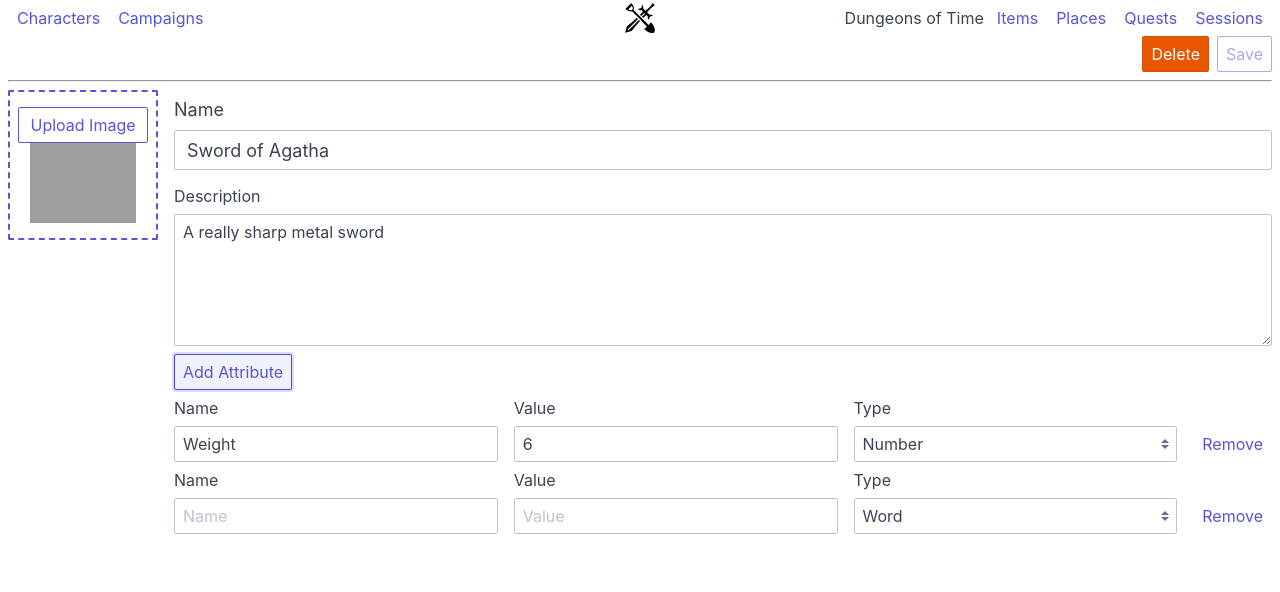
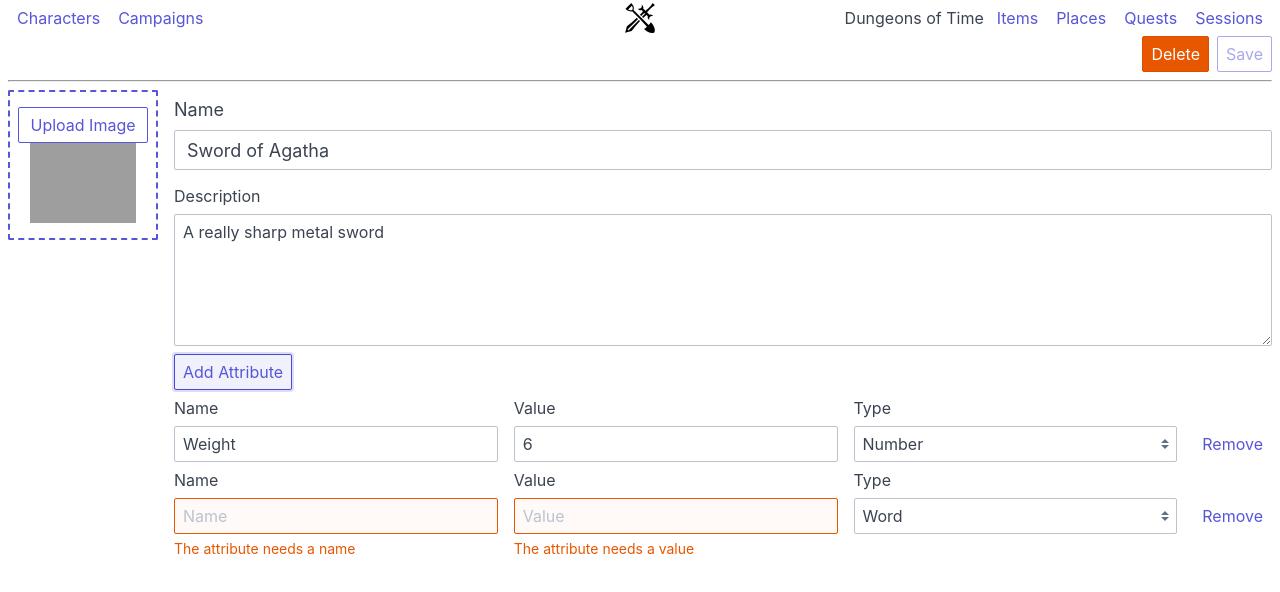
Before and after one commit to calebhiebert/dd, an Angular app in the folder ui/: page /campaigns/1/items/1/edit in a window 1280 px wide. Both pictures are taken after a click on the button "Add Attribute". Shown: the top 592 px of the page. Built offline with nearby package versions, Linux system fonts and the light colour scheme; grey boxes are pictures that could not be loaded.

Commit message:
attribute editor validation

```diff
--- a/ui/src/app/attribute-editor/attribute-editor.component.html
+++ b/ui/src/app/attribute-editor/attribute-editor.component.html
@@ -1,15 +1,49 @@
 <div [formGroup]="formGroup">
   <button class="btn" (click)="addAttribute()">Add Attribute</button>
-  <div formArrayName="attributes" *ngFor="let item of attributeControls; let i = index">
+  <div
+    formArrayName="attributes"
+    *ngFor="let item of attributeControls; let i = index"
+  >
     <div class="columns" [formGroupName]="i">
       <div class="column">
-        <div class="form-group">
+        <div
+          class="form-group"
+          [ngClass]="{ 'has-error': getNameErrors(i) !== null }"
+        >
           <label class="form-label">Name</label>
-          <input class="form-input" formControlName="name" type="text" placeholder="Name" />
+          <input
+            class="form-input"
+            formControlName="name"
+            type="text"
+            placeholder="Name"
+          />
+          <p
+            class="form-input-hint"
+            *ngIf="getNameErrors(i) !== null && getNameErrors(i).required"
+          >
+            The attribute needs a name
+          </p>
+          <p
+            class="form-input-hint"
+            *ngIf="getNameErrors(i) !== null && getNameErrors(i).minlength"
+          >
+            The name cannot be shorter than 3 characters
+          </p>
+          <p
+            class="form-input-hint"
+            *ngIf="getNameErrors(i) !== null && getNameErrors(i).maxlength"
+          >
+            The name cannot be longer than 50 characters
+          </p>
         </div>
       </div>
       <div class="column">
-        <div class="form-group">
+        <div
+          class="form-group"
+          [ngClass]="{
+            'has-error': getDataErrors(i) !== null
+          }"
+        >
           <label class="form-label">Value</label>
           <input
             class="form-input"
@@ -25,6 +59,18 @@
             placeholder="Value"
             *ngIf="formGroup.value.attributes[i].type === '1'"
           />
+          <p
+            class="form-input-hint"
+            *ngIf="getDataErrors(i) !== null && getDataErrors(i).required"
+          >
+            The attribute needs a value
+          </p>
+          <p
+            class="form-input-hint"
+            *ngIf="getDataErrors(i) !== null && getDataErrors(i).maxlength"
+          >
+            The value cannot be longer than 255 characters
+          </p>
         </div>
       </div>
       <div class="column">
@@ -38,7 +84,9 @@
       </div>
       <div class="column col-auto">
         <label class="form-label text-light">.</label>
-        <button class="btn btn-link" (click)="removeAttribute(i)">Remove</button>
+        <button class="btn btn-link" (click)="removeAttribute(i)">
+          Remove
+        </button>
       </div>
     </div>
   </div>
--- a/ui/src/app/attribute-editor/attribute-editor.component.ts
+++ b/ui/src/app/attribute-editor/attribute-editor.component.ts
@@ -40,9 +40,12 @@ export class AttributeEditorComponent implements OnInit {
       name: new FormControl(presetName, [
         Validators.required,
         Validators.minLength(3),
+        Validators.maxLength(50),
+      ]),
+      data: new FormControl(presetValue, [
+        Validators.required,
         Validators.maxLength(255),
       ]),
-      data: new FormControl(presetValue),
       type: new FormControl(
         presetType ? presetType.toString() : AttributeType.STRING.toString(),
         Validators.required
@@ -55,6 +58,8 @@ export class AttributeEditorComponent implements OnInit {
       this.formGroup.addControl('attributes', this.formBuilder.array([]));
       this.addAttribute('Weight', AttributeType.NUMBER, '10');
     }
+
+    console.log(this.formGroup);
   }
 
   public addAttribute(
@@ -77,6 +82,22 @@ export class AttributeEditorComponent implements OnInit {
     attributes.removeAt(i);
   }
 
+  public getNameErrors(i: number) {
+    return this.formGroup.get(['attributes', i, 'name']).errors;
+  }
+
+  public getDataErrors(i: number) {
+    return this.formGroup.get(['attributes', i, 'data']).errors;
+  }
+
+  public getTypeErrors(i: number) {
+    return this.formGroup.get(['attributes', i, 'type']).errors;
+  }
+
+  public attributeRowHasError(i: number): boolean {
+    return this.formGroup.get(['attributes', i]).valid;
+  }
+
   public get attributeControls() {
     return (<FormArray>this.formGroup.get('attributes')).controls;
   }
```
